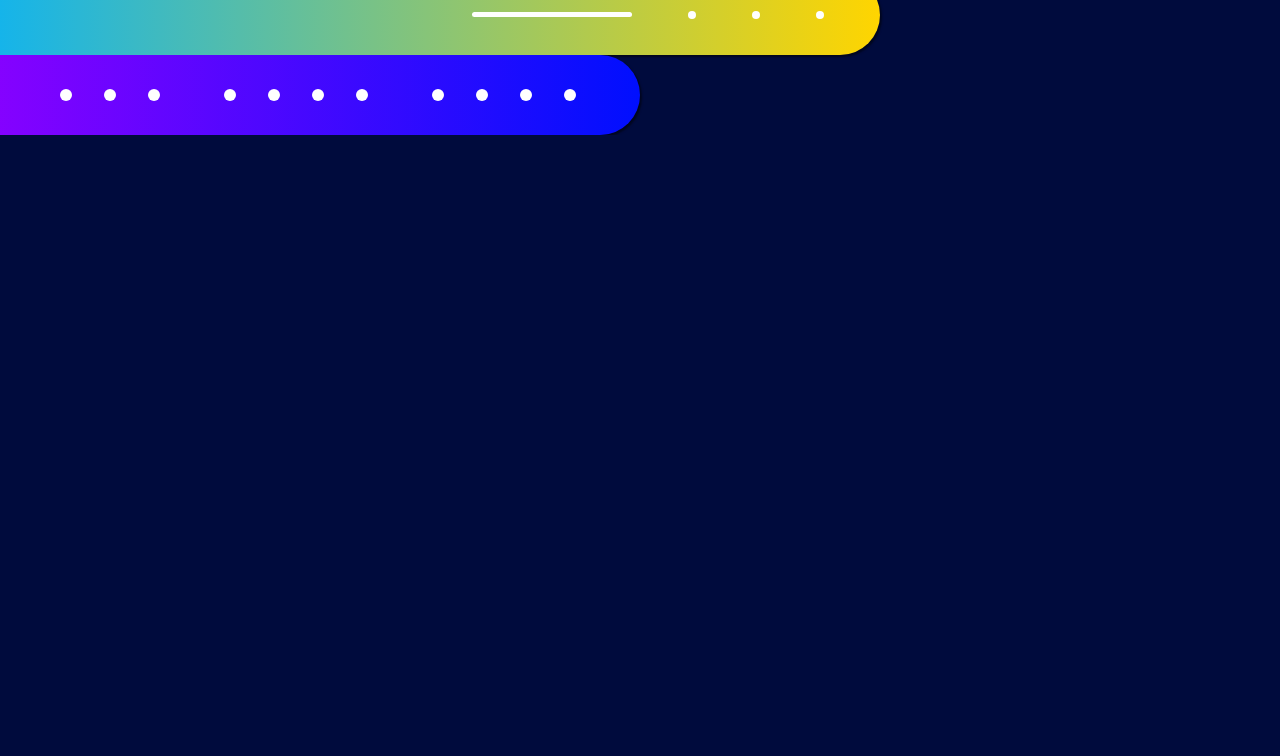
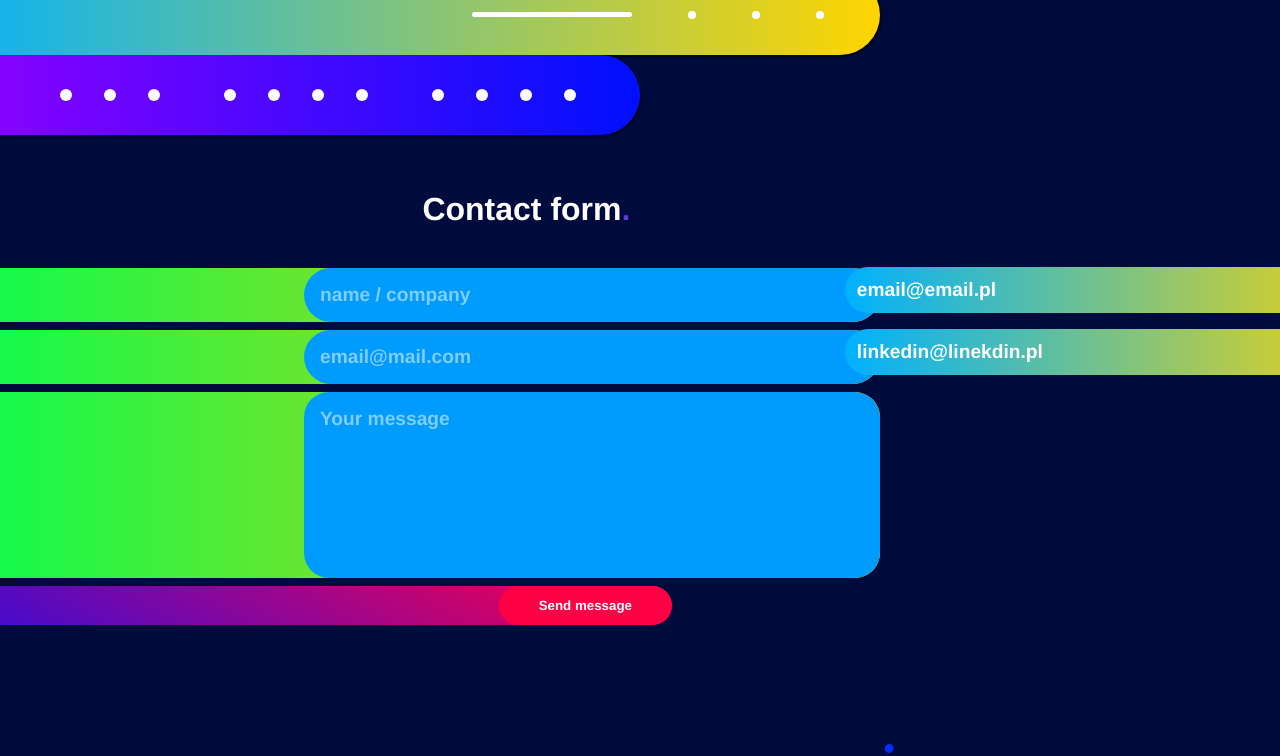
Before and after one commit to oskardabrowski/next-portfolio, a Next.js app: page / in a window 1280 px wide. Shown: the part 4260-5016 px from the top of the page. Before the commit the page ends 4395 px from the top, so only its background shows below. Built offline with nearby package versions, Linux system fonts and the light colour scheme; what react-locomotive-scroll would draw is missing.

Commit message:
Creating contact and footer

```diff
--- a/components/Contact.js
+++ b/components/Contact.js
@@ -29,7 +29,29 @@ const Contact = () => {
 					<span></span>
 				</div>
 			</div>
-			<div></div>
+			<div className="ContactOptions">
+				<form className="ContactOptions-form">
+					<p className="ContactOptions-form-header">
+						Contact form<span>.</span>
+					</p>
+					<span>
+						<input type="text" placeholder="name / company" required />
+					</span>
+					<span>
+						<input type="email" placeholder="email@mail.com" />
+					</span>
+					<span>
+						<textarea placeholder="Your message" rows="7"></textarea>
+					</span>
+					<span>
+						<button type="submit">Send message</button>
+					</span>
+				</form>
+				<div className="ContactOptions-other">
+					<span>email@email.pl</span>
+					<span>linkedin@linekdin.pl</span>
+				</div>
+			</div>
 		</ContactOptions>
 	);
 };
--- /dev/null
+++ b/components/Footer.js
@@ -0,0 +1,18 @@
+import styles from "../styles/StyleBundle";
+
+const { FooterStyle } = styles;
+
+const Footer = () => {
+	return (
+		<FooterStyle>
+			<div className="FooterCopy">
+				Copyright &copy; Oskar Dąbrowski {new Date().getFullYear()}
+			</div>
+			<div className="FooterImage">
+				<img src="FooterSVG.svg" alt="footerImage" />
+			</div>
+		</FooterStyle>
+	);
+};
+
+export default Footer;
--- a/pages/index.js
+++ b/pages/index.js
@@ -1,8 +1,9 @@
-import HomeHeader from "../components/Header";
+import HomeHeader from "../components/HomeHeader";
 import HomeAbout from "../components/HomeAbout";
 import HomeSelectedProjects from "../components/HomeSelectedProjects";
 import HomeSkills from "../components/HomeSkills";
 import Contact from "../components/Contact";
+import Footer from "../components/Footer";
 
 export default function Home() {
 	return (
@@ -12,6 +13,7 @@ export default function Home() {
 			<HomeSelectedProjects />
 			<HomeSkills />
 			<Contact />
+			<Footer />
 		</>
 	);
 }
--- a/styles/StyleBundle.js
+++ b/styles/StyleBundle.js
@@ -3,6 +3,7 @@ import AboutDesc from "./webStyles/AboutDesc";
 import SelectedProjects from "./webStyles/HomeProjectsStyles";
 import SkillsStyles from "./webStyles/HomeSkillsStyles";
 import ContactOptions from "./webStyles/ContactStyles";
+import FooterStyle from "./webStyles/FooterStyles";
 
 const styles = {
 	HomeHeaderStyle,
@@ -10,6 +11,7 @@ const styles = {
 	SelectedProjects,
 	SkillsStyles,
 	ContactOptions,
+	FooterStyle,
 };
 
 export default styles;
--- a/styles/webStyles/ContactStyles.js
+++ b/styles/webStyles/ContactStyles.js
@@ -84,6 +84,117 @@ const ContactOptions = styled.div`
 			}
 		}
 	}
+
+	.ContactOptions {
+		display: flex;
+		margin-top: 1.5rem;
+		overflow: hidden;
+		&-form {
+			width: 66%;
+			display: flex;
+			flex-direction: column;
+			&-header {
+				font-size: 2rem;
+				color: white;
+				width: 100%;
+				padding-left: 50%;
+				font-weight: bold;
+
+				& > span {
+					background: linear-gradient(to top right, #0062ff, #ff007b);
+					-webkit-background-clip: text;
+					background-clip: text;
+					-webkit-text-fill-color: transparent;
+				}
+			}
+
+			& > span {
+				width: 100%;
+				background: linear-gradient(to right, #00ff51, #ffc100);
+				margin-top: 0.5rem;
+				width: 60rem;
+				display: flex;
+				align-items: center;
+				justify-content: end;
+				border-radius: 25rem;
+				overflow: hidden;
+				position: relative;
+				left: -5rem;
+				&:nth-child(4) {
+					border-radius: 25px;
+				}
+				&:last-child {
+					left: -18rem;
+					background: linear-gradient(30deg, #000ffe, #ff0045);
+				}
+				& > input {
+					width: 60%;
+					padding: 1rem;
+					border-radius: 25rem;
+					font-size: 1.2rem;
+					border: none;
+					background-color: #009bff;
+					font-family: "Arimo";
+					color: white;
+					font-weight: bold;
+					&::placeholder {
+						color: rgba(255, 255, 255, 0.5);
+					}
+				}
+				& > textarea {
+					width: 60%;
+					resize: none;
+					padding: 1rem;
+					border-radius: 25px;
+					font-size: 1.2rem;
+					border: none;
+					background-color: #009bff;
+					font-family: "Arimo";
+					color: white;
+					font-weight: bold;
+					&::placeholder {
+						color: rgba(255, 255, 255, 0.5);
+					}
+				}
+
+				& > button {
+					padding: 0.75rem 2.5rem;
+					border-radius: 25rem;
+					background: #ff0045;
+					border: none;
+					color: white;
+					font-weight: bold;
+					font-family: 1.2rem;
+					font-family: "Arimo";
+
+					&:hover {
+						cursor: pointer;
+						color: black;
+					}
+				}
+			}
+		}
+		&-other {
+			width: 34%;
+			display: flex;
+			flex-direction: column;
+			padding-top: 5.75rem;
+
+			& > span {
+				background-color: red;
+				margin-top: 1rem;
+				padding: 0.75rem;
+				font-size: 1.2rem;
+				font-family: "Arimo";
+				font-weight: bold;
+				color: white;
+				border-radius: 25rem;
+				width: 35rem;
+				background: linear-gradient(to right, #00b1ff, #ffd500);
+				position: relative;
+			}
+		}
+	}
 `;
 
 export default ContactOptions;
--- /dev/null
+++ b/styles/webStyles/FooterStyles.js
@@ -0,0 +1,18 @@
+import styled from "styled-components";
+
+const FooterStyle = styled.footer`
+	width: 100%;
+	position: relative;
+	.FooterCopy {
+		position: absolute;
+		bottom: 5%;
+		left: 50%;
+		font-family: "Arimo";
+		font-size: 2.25rem;
+		font-weight: bold;
+		color: white;
+		transform: translate(-50%, -50%);
+	}
+`;
+
+export default FooterStyle;
```
Also changed, not shown: components/HomeHeader.js (renamed from components/Header.js), public/FooterSVG.svg (added).
